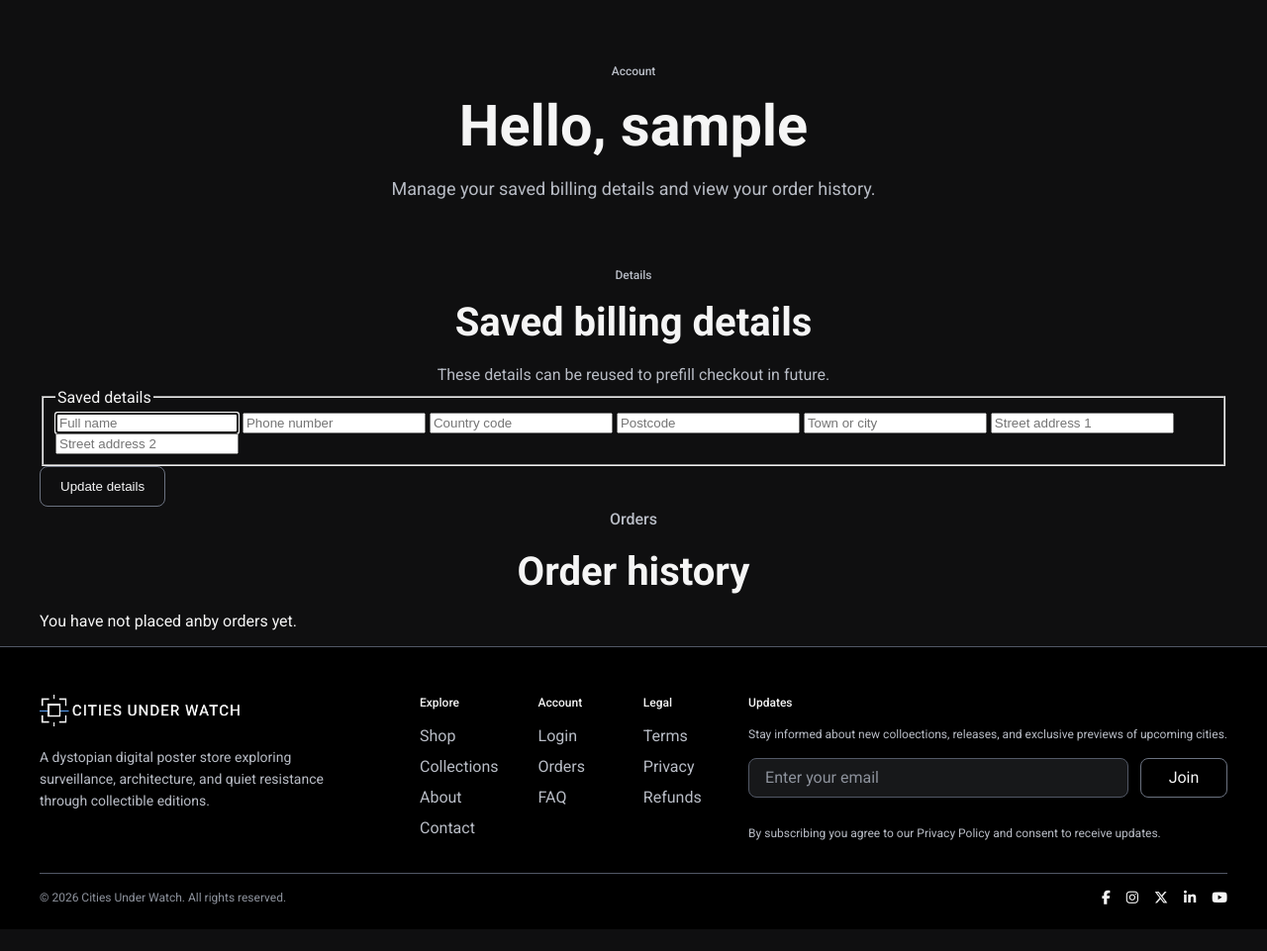
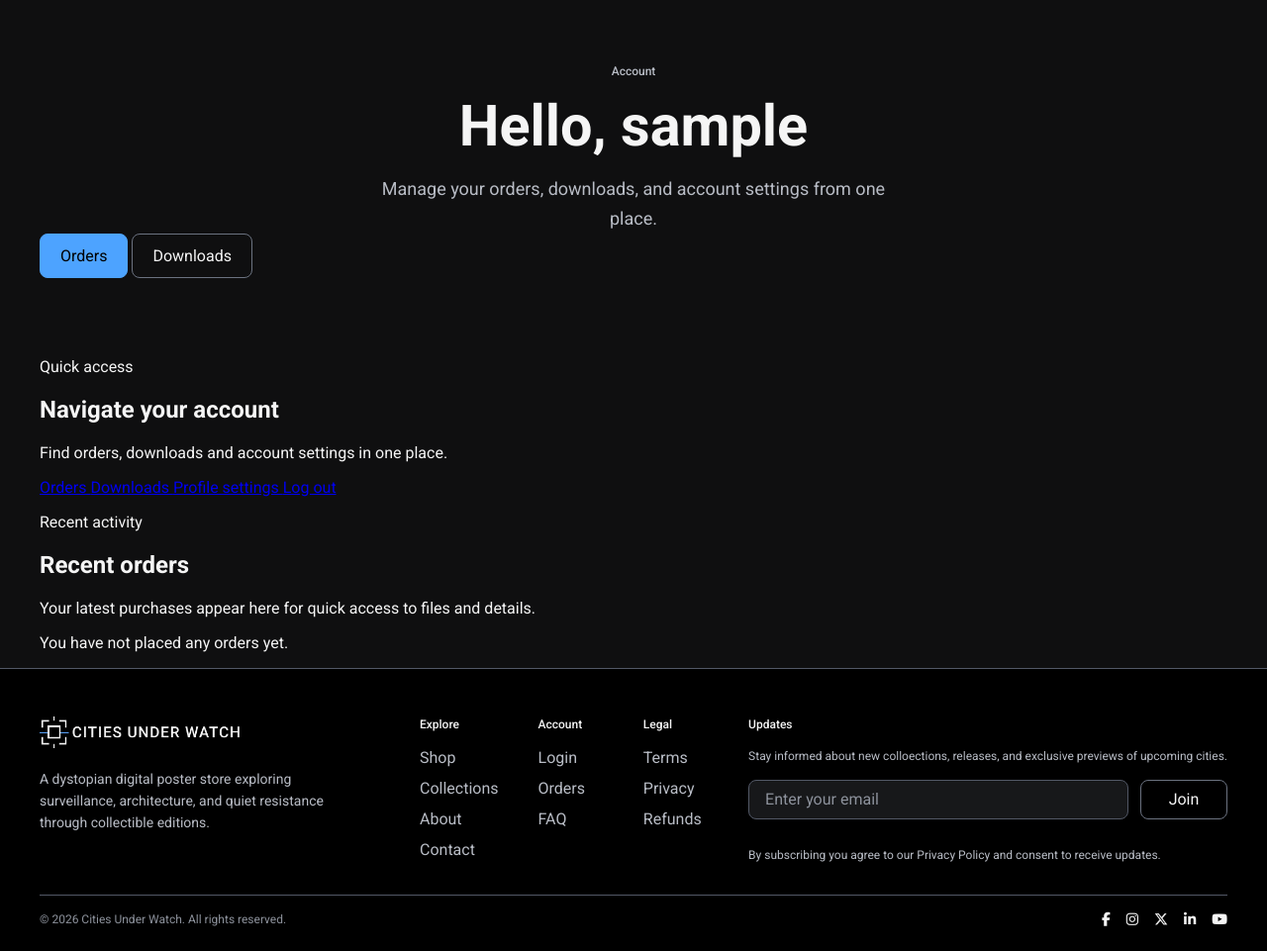
Before and after one commit to creatvie-introvert/cities-under-watch, a Django app: page /profile/ in a window 1280 px wide. Shown: the part 119-1080 px from the top of the page at 99% size. Before the commit the page ends 1058 px from the top, so only its background shows below. Run offline with Django 5.2, Linux system fonts and the light colour scheme; the visitor is signed in with stand-in values (Sample User, id 1); data that the repository does not hold is empty; some libraries are stand-ins or nearby versions.

Commit message:
refactor: turn profile page into account dashboard

```diff
--- a/profiles/templates/profiles/profile.html
+++ b/profiles/templates/profiles/profile.html
@@ -9,81 +9,79 @@
             <div class="page-header">
                 <p class="eyebrow">Account</p>
                 <h1 class="page-header__title">
-                    Hello{% if form.instance.full_name %}, {{ form.instance.full_name }}{% else %}, {{ request.user.username }}{% endif %}
+                    Hello{% if profile.full_name %}, {{ profile.full_name }}{% else %}, {{ request.user.username }}{% endif %}
                 </h1>
                 <p class="page-header__text">
-                    Manage your saved billing details and view your order history.
+                    Manage your orders, downloads, and account settings from one place.
                 </p>
+            </div>
+
+            <div class="profile-dashboard__actions">
+                <a href="#recent-orders" class="btn btn-primary">Orders</a>
+                <a href="#" class="btn btn-secondary">Downloads</a>
             </div>
         </div>
     </section>
 
-    <section class="checkout-section">
+    <section class="checkout-section profile-page">
         <div class="container">
-            <div class="checkout-layout">
-                <div class="section-heading checkout-main__heading">
-                    <p class="eyebrow">Details</p>
-                    <h2>Saved billing details</h2>
-                    <p>
-                        These details can be reused to prefill checkout in future.
+            <div class="profile-dashboard">
+                <aside class="profile-dashboard__nav-card">
+                    <p class="profile-dashboard__eyebrow">Quick access</p>
+                    <h2 class="profile-dashboard__card-title">
+                        Navigate your account
+                    </h2>
+                    <p class="profile-dashboard__card-text">
+                        Find orders, downloads and account settings in one place.
                     </p>
-                </div>
 
-                <form action="{% url 'profile' %}" method="post" class="checkout-form">
-                    {% csrf_token %}
+                    <nav class="profile-dashboard__nav" aria-label="Account navigation">
+                        <a href="#" class="profile-dashboard__nav-link">
+                            Orders
+                        </a>
+                        <a href="#" class="profile-dashboard__nav-link">
+                            Downloads
+                        </a>
+                        <a href="#" class="profile-dashboard__nav-link">
+                            Profile settings
+                        </a>
+                        <a href="{% url 'account_logout' %}" class="profile-dashboard__nav-link">
+                            Log out
+                        </a>
+                    </nav>
+                </aside>
 
-                    <fieldset class="checkout-form__fieldset">
-                        <legend class="checkout-form__legend">
-                            Saved details
-                        </legend>
-                        {{ form.full_name }}
-                        {{ form.phone_number }}
-                        {{ form.country_code }}
-                        {{ form.postcode }}
-                        {{ form.town_or_city }}
-                        {{ form.street_address1 }}
-                        {{ form.street_address2 }}
-                        {{ form.street_county }}
-                    </fieldset>
+                <section class="profile-dashboard__orders-card" id="recent-orders">
+                    <p class="profile-dashboard__eyebrow">Recent activity</p>
+                    <h2 class="profile-dashboard__card-title">Recent orders</h2>
+                    <p class="profile-dashboard__card-text">
+                        Your latest purchases appear here for quick access to files and details.
+                    </p>
 
-                    <div class="checkout-form__actions">
-                        <button type="submit" class="btn btn-secondary">
-                            Update details
-                        </button>
-                    </div>
-                </form>
-            </div>
-
-            <aside class="checkout-summary">
-                <div class="section-heading checkout-summary__heading">
-                    <p class="eyebrow">Orders</p>
-                    <h2>Order history</h2>
-                </div>
-
-                <div class="checkout-summary__card">
-                    {% if orders %}
-                        {% for order in orders %}
-                            <article class="checkout-summary__item">
-                                <div class="checkout-summary__item-content">
-                                    <h3 class="checkout-summary__item-title">
-                                        {{ order.order_number }}
-                                    </h3>
-                                    <p class="checkout-summary__item-meta">
-                                        {{ order.created_at|date:"j F Y, g:i a" }}
+                    {% if recent_orders %}
+                        <div class="profile-dashboard__orders-list">
+                            {% for order in recent_orders %}
+                                <article class="profile-dashboard__order-item">
+                                    <p class="profile-dashboard__order-title">
+                                        Order #{{ order.order_number|slice:":6" }}
                                     </p>
-                                    <p class="checkout-summary__item-price">
-                                        £{{ order.grand_total }}
+                                    <p class="profile-dashboard__order-meta">
+                                        Total: £{{ order.grand_total }}
                                     </p>
+                                    <div class="profile-dashboard__order-links">
+                                        <a href="#">Download</a>
+                                        <a href="#">View details</a>
                                     </div>
                                 </article>
                             {% endfor %}
+                        </div>
                     {% else %}
-                            <p>
-                                You have not placed anby orders yet.
+                        <p class="profile-dashboard__empty">
+                            You have not placed any orders yet.
                         </p>
                     {% endif %}
+                </section>
             </div>
-            </aside>
         </div>
     </section>
 {% endblock %}
--- a/profiles/views.py
+++ b/profiles/views.py
@@ -1,30 +1,20 @@
-from django.contrib import messages
 from django.contrib.auth.decorators import login_required
 from django.shortcuts import render
 
 from checkout.models import Order
-from .forms import UserProfileForm
 
 
 @login_required
 def profile(request):
-    """Display and update the user's profile."""
+    """Display the user's account dashboard."""
     profile = request.user.userprofile
-
-    if request.method == 'POST':
-        form = UserProfileForm(request.POST, instance=profile)
-        if form.is_valid():
-            form.save()
-            messages.success(request, 'Profile updated successfully.')
-    else:
-        form = UserProfileForm(instance=profile)
 
     recent_orders = Order.objects.filter(
         user=request.user
     ).order_by('-created_at')[:3]
 
     context = {
-        'form': form,
+        'profile': profile,
         'recent_orders': recent_orders,
         'on_profile_page': True,
     }
```
Lines whose indentation alone changed are shown as unchanged.
